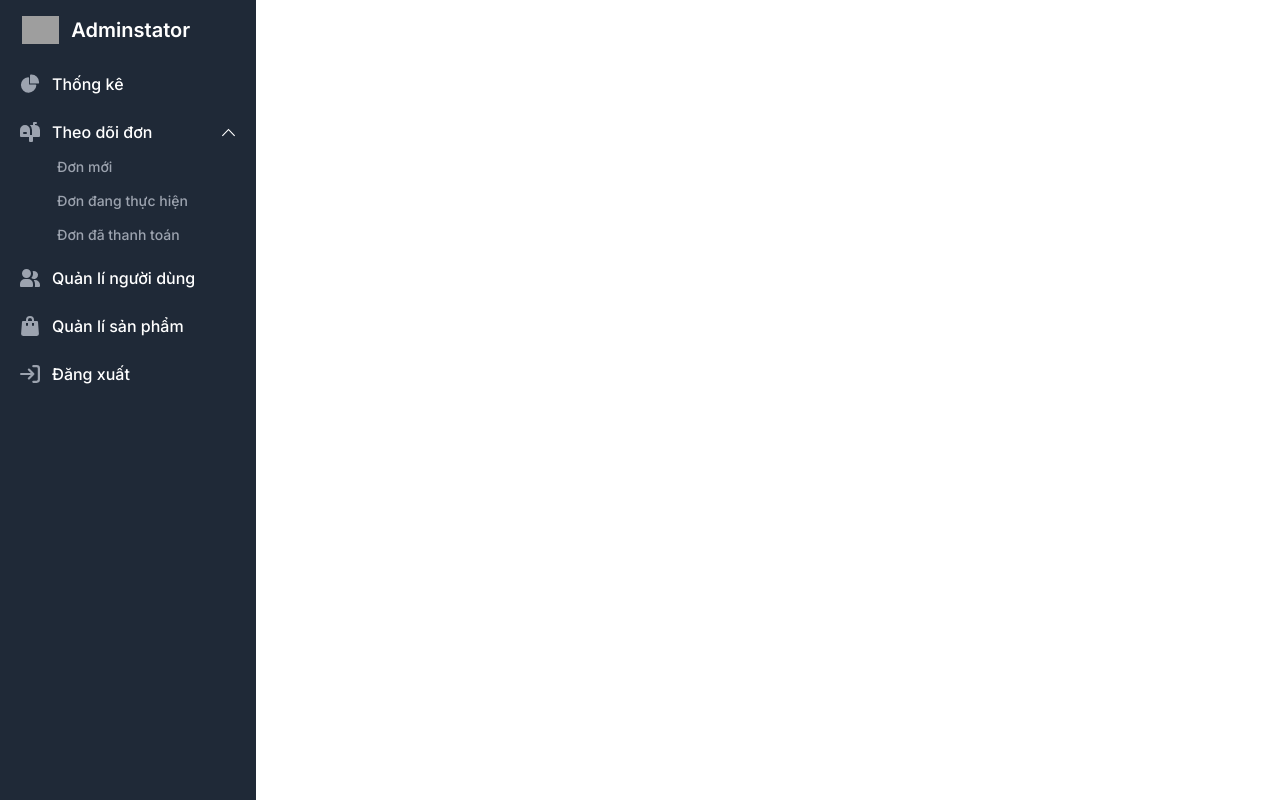
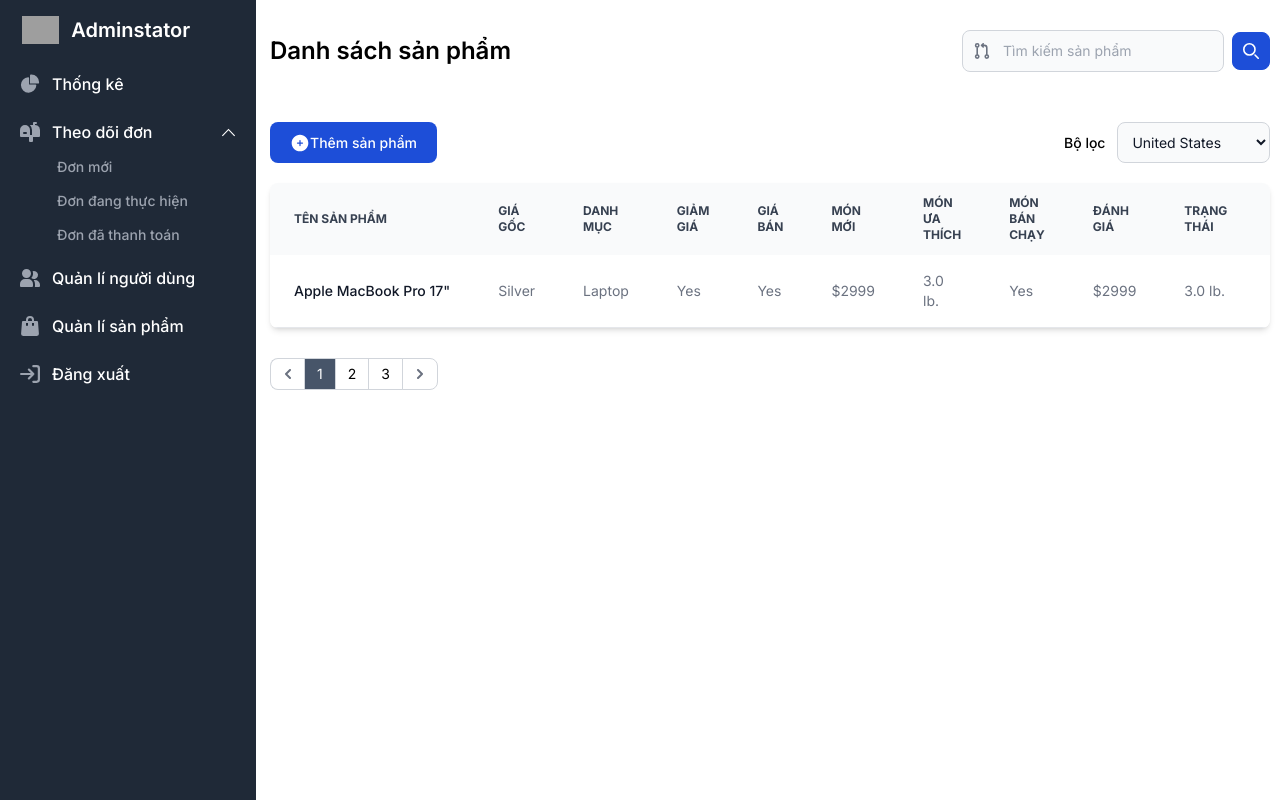
Before and after one commit to devhatebug/restaurant-manager, a Next.js app in the folder client/: page /admin/product in a window 1280 px wide. Built offline with nearby package versions, Linux system fonts and the light colour scheme; grey boxes are pictures that could not be loaded.

Commit message:
update page manger products

```diff
--- a/client/src/app/admin/product/page.js
+++ b/client/src/app/admin/product/page.js
@@ -1,8 +1,40 @@
 import React from "react";
+import TableProducts from "@/components/tableProducts";
+import axios from "axios";
 
 const Product = () => {
     return(
-        <div>Product</div>
+        <div className="products ml-0 sm:ml-[260px] pl-[10px] pr-[10px]">
+            <div className="flex items-center justify-between pt-[30px] mb-[50px]">
+                <div className="title-page">
+                    <h4 className="font-semibold sm:text-2xl text-base">Danh sách sản phẩm</h4>
+                </div>
+                <div className="search-box">
+                    <div className="flex items-center max-w-sm mx-auto">
+                        <label htmlFor="simple-search" className="sr-only">Search</label>
+                        <div className="relative w-full">
+                            <div className="absolute inset-y-0 start-0 flex items-center ps-3 pointer-events-none">
+                                <svg className="w-4 h-4 text-gray-500 dark:text-gray-400" aria-hidden="true" xmlns="http://www.w3.org/2000/svg" fill="none" viewBox="0 0 18 20">
+                                    <path stroke="currentColor" strokeLinecap="round" strokeLinejoin="round" strokeWidth="2" d="M3 5v10M3 5a2 2 0 1 0 0-4 2 2 0 0 0 0 4Zm0 10a2 2 0 1 0 0 4 2 2 0 0 0 0-4Zm12 0a2 2 0 1 0 0 4 2 2 0 0 0 0-4Zm0 0V6a3 3 0 0 0-3-3H9m1.5-2-2 2 2 2"/>
+                                </svg>
+                            </div>
+                            <input type="text" id="simple-search" className="bg-gray-50 border border-gray-300 text-gray-900 text-sm rounded-lg focus:ring-blue-500 focus:border-blue-500 block w-full ps-10 p-2.5 " placeholder="Tìm kiếm sản phẩm" required />
+                        </div>
+                        <button className="p-2.5 ms-2 text-sm font-medium text-white bg-blue-700 rounded-lg border border-blue-700 hover:bg-blue-800 focus:ring-4 focus:outline-none focus:ring-blue-300">
+                            <svg className="w-4 h-4" aria-hidden="true" xmlns="http://www.w3.org/2000/svg" fill="none" viewBox="0 0 20 20">
+                                <path stroke="currentColor" strokeLinecap="round" strokeLinejoin="round" strokeWidth="2" d="m19 19-4-4m0-7A7 7 0 1 1 1 8a7 7 0 0 1 14 0Z"/>
+                            </svg>
+                            <span className="sr-only">Search</span>
+                        </button>
+                    </div>
+                </div>
+            </div>
+            <div className="table-users mb-[30px]">
+                <TableProducts
+                />
+            </div>
+
+        </div>
     )
 }
 
--- /dev/null
+++ b/client/src/components/tableProducts.js
@@ -0,0 +1,121 @@
+'use client'
+import React, {useState} from "react";
+import axios from "axios";
+import Pagination from "./pagination";
+
+const TableProducts = () => {
+    const [currentPage, setCurrentPage] = useState(1);
+    const [lengthPagination, setLengthPagination] = useState(3);
+    return(
+        <>
+        <div className="flex item-center justify-between flex-wrap">
+            <button type="button" className="mb-[20px] text-white bg-blue-700 hover:bg-blue-800 focus:ring-4 focus:outline-none focus:ring-blue-300 font-medium rounded-lg text-sm px-5 py-2.5 text-center inline-flex items-center me-2 dark:bg-blue-600 dark:hover:bg-blue-700 dark:focus:ring-blue-800">
+                <svg width="20px" viewBox="0 0 24 24" fill="none" xmlns="http://www.w3.org/2000/svg">
+                    <g id="SVGRepo_bgCarrier" strokeWidth="0"></g>
+                    <g id="SVGRepo_tracerCarrier" strokeLinecap="round" strokeLinejoin="round"></g>
+                    <g id="SVGRepo_iconCarrier">
+                    <path fillRule="evenodd" clipRule="evenodd" d="M12 22C17.5228 22 22 17.5228 22 12C22 6.47715 17.5228 2 12 2C6.47715 2 2 6.47715 2 12C2 17.5228 6.47715 22 12 22ZM12.75 9C12.75 8.58579 12.4142 8.25 12 8.25C11.5858 8.25 11.25 8.58579 11.25 9L11.25 11.25H9C8.58579 11.25 8.25 11.5858 8.25 12C8.25 12.4142 8.58579 12.75 9 12.75H11.25V15C11.25 15.4142 11.5858 15.75 12 15.75C12.4142 15.75 12.75 15.4142 12.75 15L12.75 12.75H15C15.4142 12.75 15.75 12.4142 15.75 12C15.75 11.5858 15.4142 11.25 15 11.25H12.75V9Z" fill="#ffffff"></path> </g>
+                </svg>
+                Thêm sản phẩm
+            </button>
+            <div className="flex items-center mb-[20px]">
+                <label className="w-[80px] p-[5px] font-medium text-sm" htmlFor="category">Bộ lọc</label>
+                <select id="category" className="bg-gray-50 border border-gray-300 text-gray-900 text-sm rounded-lg focus:ring-blue-500 focus:border-blue-500 block w-full p-2.5">
+                    <option value="US">United States</option>
+                    <option value="CA">Canada</option>
+                    <option value="FR">France</option>
+                    <option value="DE">Germany</option>
+                </select>
+            </div>
+        </div>
+        <div className="relative overflow-x-auto shadow-md sm:rounded-lg">
+            <table className="w-full text-sm text-left rtl:text-right text-gray-500">
+                <thead className="text-xs text-gray-700 uppercase bg-gray-50">
+                    <tr>
+                        <th scope="col" className="px-6 py-3">
+                            Tên sản phẩm
+                        </th>
+                        <th scope="col" className="px-6 py-3">
+                            Giá gốc
+                        </th>
+                        <th scope="col" className="px-6 py-3">
+                            danh mục
+                        </th>
+                        <th scope="col" className="px-6 py-3">
+                            giảm giá
+                        </th>
+                        <th scope="col" className="px-6 py-3">
+                            giá bán
+                        </th>
+                        <th scope="col" className="px-6 py-3">
+                            món mới
+                        </th>
+                        <th scope="col" className="px-6 py-3">
+                            món ưa thích
+                        </th>
+                        <th scope="col" className="px-6 py-3">
+                            món bán chạy
+                        </th>
+                        <th scope="col" className="px-6 py-3">
+                            đánh giá
+                        </th>
+                        <th scope="col" className="px-6 py-3">
+                            trạng thái
+                        </th>
+                        <th scope="col" className="px-6 py-3">
+                            Action
+                        </th>
+                    </tr>
+                </thead>
+                <tbody>
+                    <tr className="bg-white border-b hover:bg-gray-50">
+                        <th scope="row" className="px-6 py-4 font-medium text-gray-900 whitespace-nowrap">
+                            Apple MacBook Pro 17"
+                        </th>
+                        <td className="px-6 py-4">
+                            Silver
+                        </td>
+                        <td className="px-6 py-4">
+                            Laptop
+                        </td>
+                        <td className="px-6 py-4">
+                            Yes
+                        </td>
+                        <td className="px-6 py-4">
+                            Yes
+                        </td>
+                        <td className="px-6 py-4">
+                            $2999
+                        </td>
+                        <td className="px-6 py-4">
+                            3.0 lb.
+                        </td>
+                        <td className="px-6 py-4">
+                            Yes
+                        </td>
+                        <td className="px-6 py-4">
+                            $2999
+                        </td>
+                        <td className="px-6 py-4">
+                            3.0 lb.
+                        </td>
+                        <td className="flex items-center px-6 py-4">
+                            <button className="font-medium text-blue-600 hover:underline">Edit</button>
+                            <button className="font-medium text-red-600 hover:underline ms-3">Remove</button>
+                        </td>
+                    </tr>
+                </tbody>
+            </table>
+        </div>
+        <div className="mt-[30px]">
+            <Pagination
+                currentPage={currentPage}
+                setCurrentPage={setCurrentPage}
+                lengthPagination={lengthPagination}
+            />
+        </div>
+        </>
+    )
+}
+
+export default TableProducts;
```
